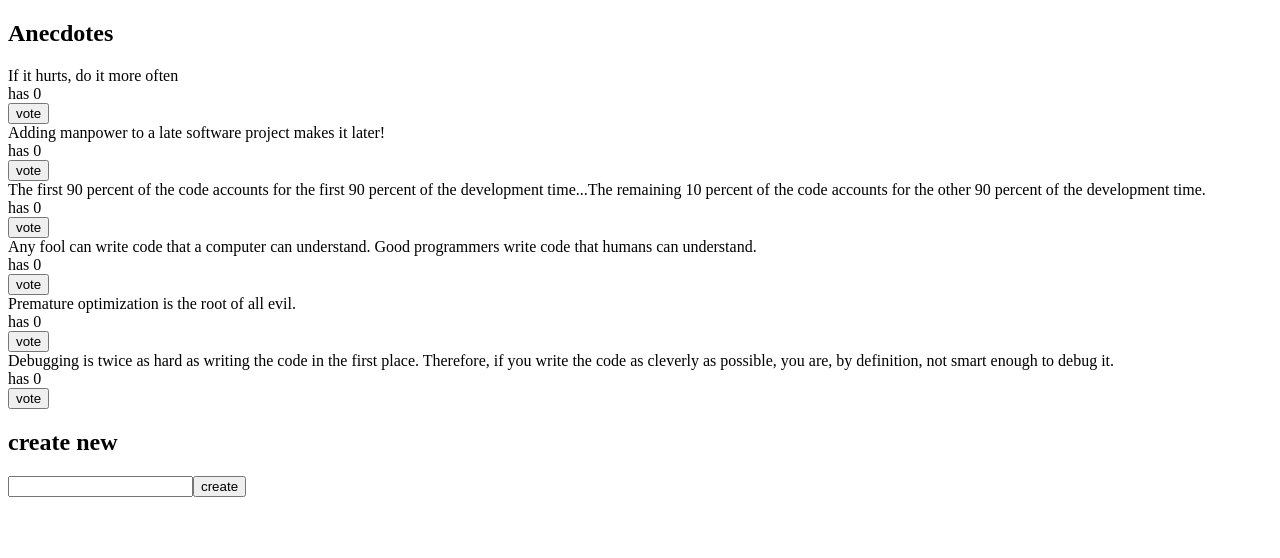
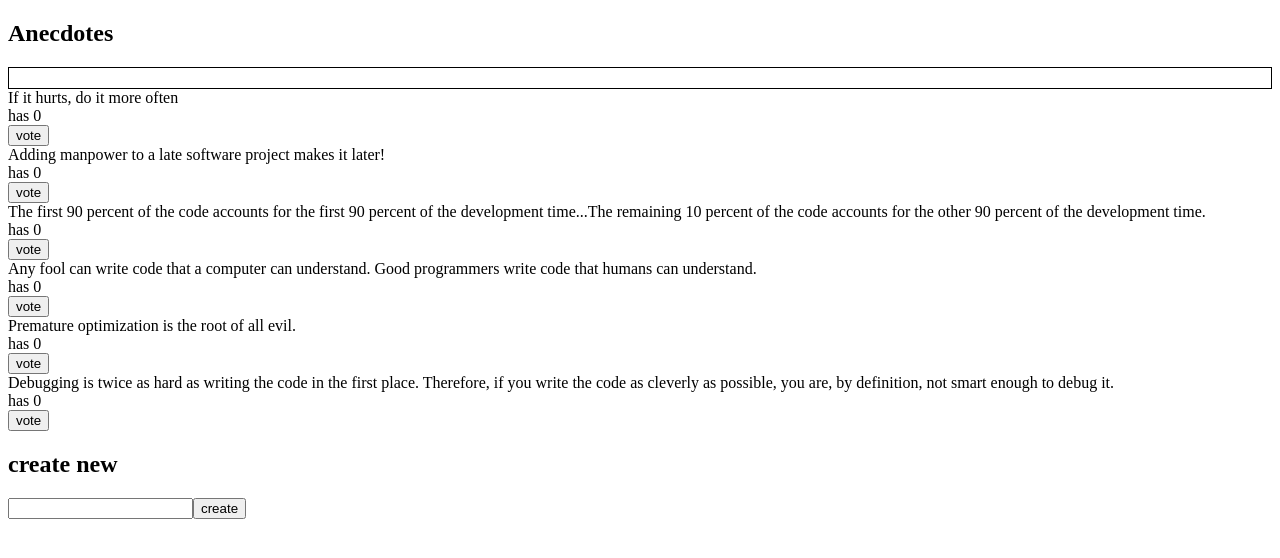
Before and after one commit to jemyishai/fullstackopen2020, a React (Create React App) app in the folder part6/redux-anecdotes/: page / in a window 1280 px wide. Shown: the top 558 px of the page. Built offline with nearby package versions, Linux system fonts and the light colour scheme.

Commit message:
Part 6B, ex 6.10 & 6.11 - action creators for notices

```diff
--- a/part6/redux-anecdotes/src/components/AnecdoteForm.js
+++ b/part6/redux-anecdotes/src/components/AnecdoteForm.js
@@ -1,6 +1,7 @@
 import React from "react";
 import { useSelector, useDispatch } from "react-redux";
 import { addAnecdote } from "../reducers/anecdoteReducer";
+import { newSayingAction } from "../reducers/notificationReducer";
 
 const AnecdoteForm = () => {
   const anecdotes = useSelector((state) => state);
@@ -12,6 +13,7 @@ const AnecdoteForm = () => {
     event.target.say.value = ''
     console.log(saying);
     dispatch(addAnecdote(saying));
+    dispatch(newSayingAction(saying))
   }
 console.log(anecdotes)
 
--- a/part6/redux-anecdotes/src/components/AnecdoteList.js
+++ b/part6/redux-anecdotes/src/components/AnecdoteList.js
@@ -1,14 +1,17 @@
 import React from "react";
 import { useSelector, useDispatch } from "react-redux";
 import { addOneAction } from "../reducers/anecdoteReducer";
+import { setNoticeAction } from "../reducers/notificationReducer";
+import Notification from '../components/Notification';
 
 const AnecdoteList = () => {
-  const anecdotes = useSelector((state) => state);
+  const anecdotes = useSelector((state) => state.anecdote);
   const dispatch = useDispatch();
 
   const vote = (id) => {
     console.log("vote", id);
     dispatch(addOneAction(id));
+    dispatch(setNoticeAction(id,'VOTED_UP'));
   };
 
   console.log(anecdotes);
@@ -16,7 +19,8 @@ const AnecdoteList = () => {
   return (
     <div>
       <h2>Anecdotes</h2>
-      {[...anecdotes]
+      <Notification />
+      {anecdotes && [...anecdotes]
         .sort((a, b) => b.votes - a.votes)
         .map((anecdote) => (
           <div key={anecdote.id}>
@@ -27,8 +31,7 @@ const AnecdoteList = () => {
               </div>
               <button
                 data-testid={"button-" + anecdote.content.slice(0, 7)}
-                onClick={() => vote(anecdote.id)}
-              >
+                onClick={() => vote(anecdote.id)}  >
                 vote
               </button>
             </div>
--- a/part6/redux-anecdotes/src/components/Notification.js
+++ b/part6/redux-anecdotes/src/components/Notification.js
@@ -1,17 +1,33 @@
-
-import React from 'react'
+import React from "react";
+import { useSelector, useDispatch } from "react-redux";
+import { clearNoticeAction } from "../reducers/notificationReducer";
 
 const Notification = () => {
+  const notification = useSelector((state) => state.notice);
+  const anecdotes = useSelector((state) => state.anecdote);
+  const dispatch = useDispatch();
   const style = {
-    border: 'solid',
+    border: "solid",
     padding: 10,
-    borderWidth: 1
-  }
+    borderWidth: 1,
+  };
+
+  // console.log({ notification }, { anecdotes });
+
+  const noticeAndClear = () => {
+    setTimeout(() => dispatch(clearNoticeAction()), 5000);
+  };
+
+  let message= notification.type === 'upvote' ? 'You voted up ' + anecdotes.find((saying) => saying.id === notification.id).content : 'You added ' + notification.content
+
   return (
     <div style={style}>
-      render here notification...
+      {notification && notification.notice
+        ? message
+        : null}
+      {!notification.notice ? null : noticeAndClear()}
     </div>
-  )
-}
+  );
+};
 
-export default Notification
+export default Notification;
--- a/part6/redux-anecdotes/src/reducers/anecdoteReducer.js
+++ b/part6/redux-anecdotes/src/reducers/anecdoteReducer.js
@@ -13,7 +13,8 @@ export const asObject = (anecdote) => {
   return {
     content: anecdote,
     id: getId(),
-    votes: 0
+    votes: 0,
+    notice: false
   }
 }
 
@@ -37,7 +38,7 @@ export const addAnecdote = (saying) => {
   }
 }
 
-const reducer = (state = initialState, action) => {
+const anecdoteReducer = (state = initialState, action) => {
   // console.log('state now: ', state)
   // console.log({action})
   switch (action.type) {
@@ -55,4 +56,4 @@ const reducer = (state = initialState, action) => {
   }
 }
 
-export default reducer
+export default anecdoteReducer
--- /dev/null
+++ b/part6/redux-anecdotes/src/reducers/notificationReducer.js
@@ -0,0 +1,35 @@
+export const setNoticeAction = (id) => {
+  return {
+    type: "VOTED_UP",
+    id,
+  };
+};
+
+export const clearNoticeAction = () => {
+  return {
+    type: "CLEAR"
+  };
+};
+
+
+export const newSayingAction = (saying) => {
+  return {
+    type: "ADDED_NEW",
+    saying
+  };
+};
+
+
+const notificationReducer = (state = {type: null, content:null, id: null, notice: false}, action) => {
+  switch (action.type) {
+    case "VOTED_UP":
+      return {type:'upvote', id: action.id,notice:true, content: null}
+    case "CLEAR":
+      return {type:'clear', id: null,notice:false,content: null}
+    case "ADDED_NEW":
+      return {type:'added_new', id: action.id,notice:true,content: action.saying}
+    default: return state
+  }
+};
+
+export default notificationReducer;
--- a/part6/redux-anecdotes/src/store.js
+++ b/part6/redux-anecdotes/src/store.js
@@ -1,6 +1,12 @@
-import reducer from "./reducers/anecdoteReducer";
+import anecdoteReducer from "./reducers/anecdoteReducer";
 import { composeWithDevTools } from 'redux-devtools-extension'
-import { createStore } from "redux";
+import { combineReducers, createStore } from "redux";
+import notificationReducer from "./reducers/notificationReducer";
+
+const reducer = combineReducers({
+  anecdote: anecdoteReducer,
+  notice: notificationReducer
+})
 
 const store = createStore(reducer, composeWithDevTools());
 
```
